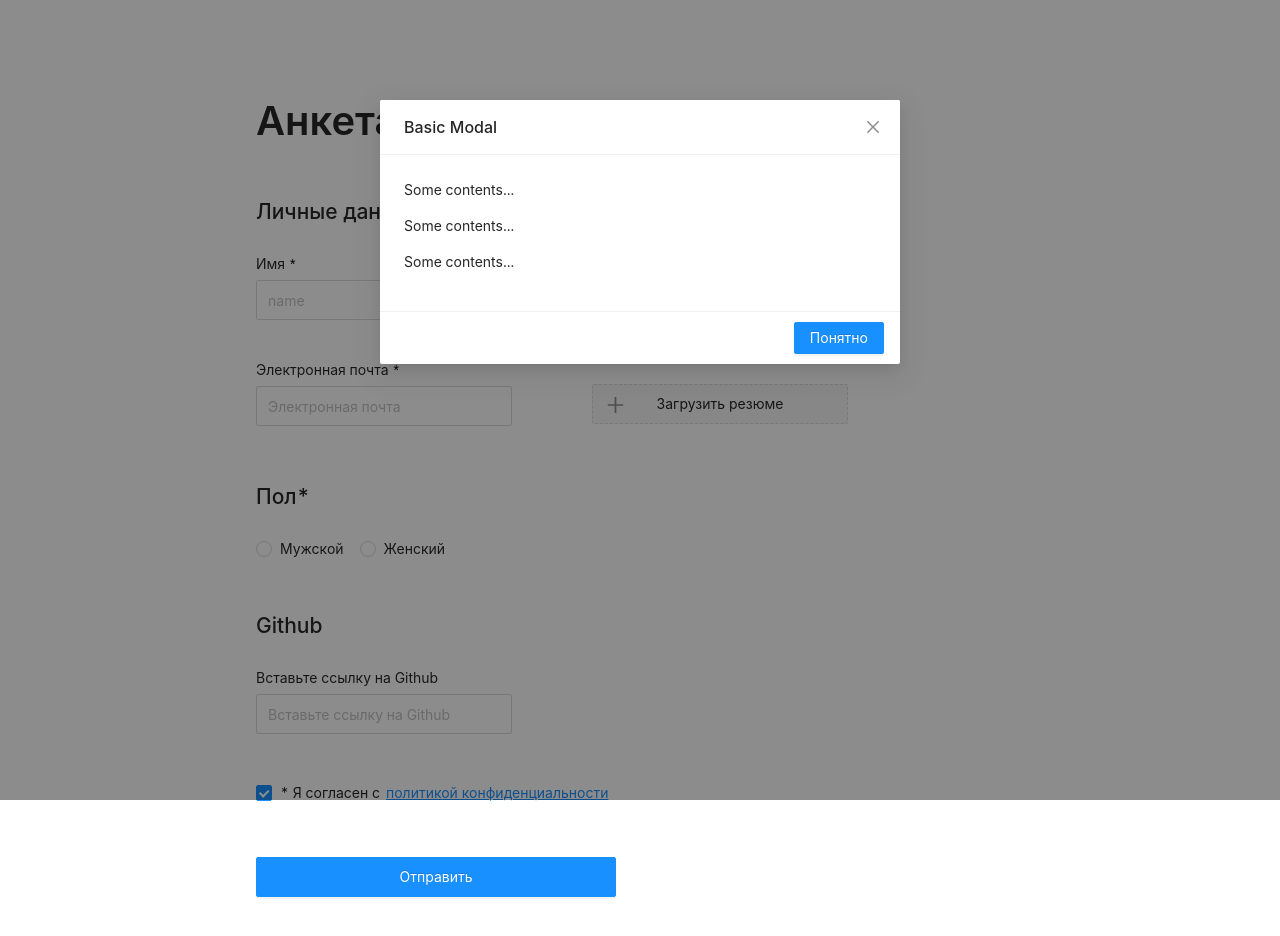
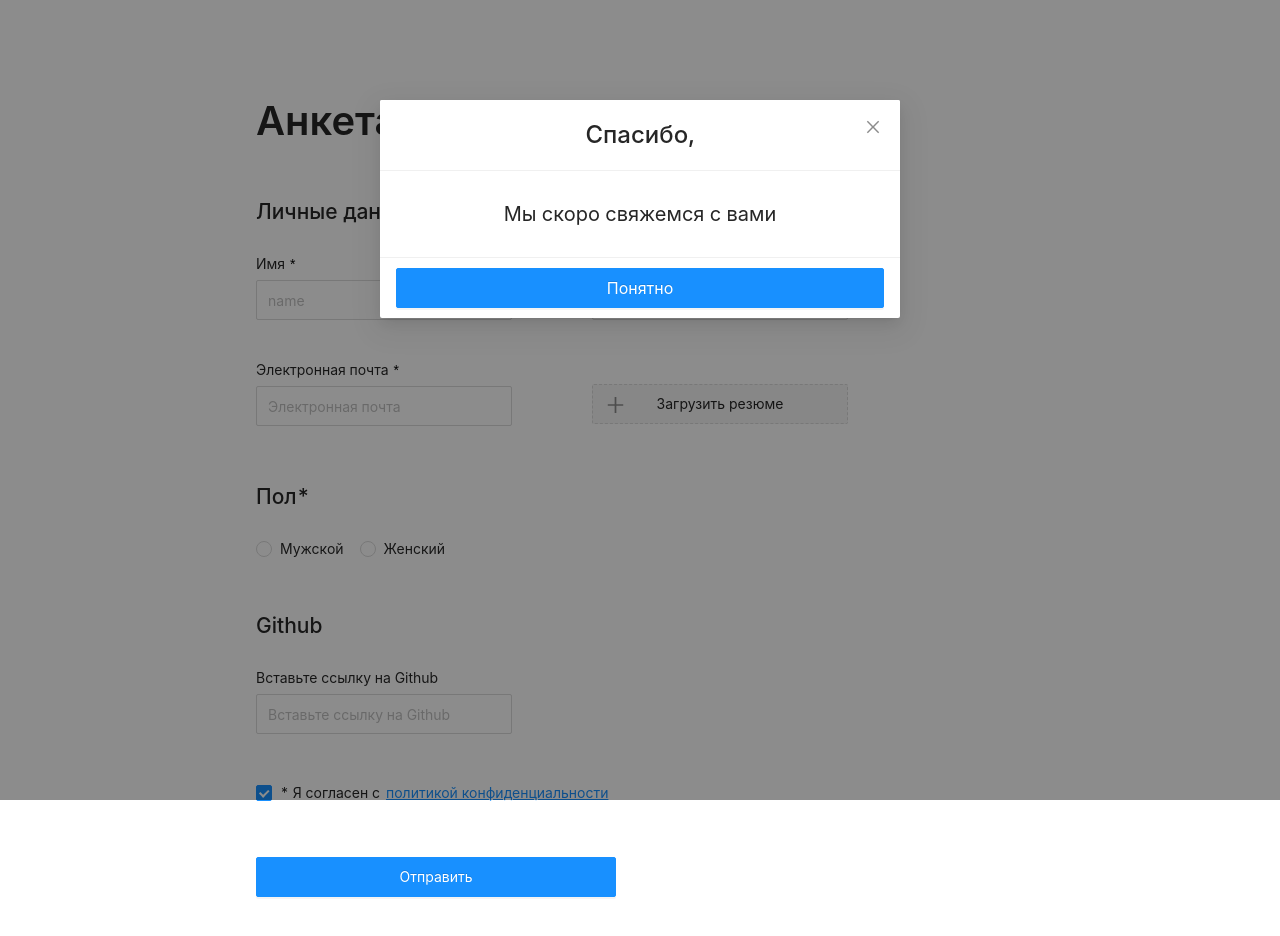
Before and after one commit to PinkHonkKongGmr/nextJs-form, a Next.js app: page / in a window 1280 px wide. Both pictures are taken after a click on the button "политикой конфиденциальности". Shown: the top 936 px of the page. Built offline with nearby package versions, Linux system fonts and the light colour scheme.

Commit message:
styled confirm modal

```diff
--- a/components/containers/applicantQuestionnaire/applicantQuestionnaire.tsx
+++ b/components/containers/applicantQuestionnaire/applicantQuestionnaire.tsx
@@ -1,7 +1,8 @@
 import { useState } from "react";
-import { Modal, Button } from "antd";
+import ConfirmModal from "../../modals/confirm";
 import ApplicantForm from "../../forms/applicantForm";
 import { applicantFormConsts } from "../../../constants/formConstats";
+import { applicantModalConstants } from "../../../constants/modalConstants";
 import classes from "./applicantQuestionnaire.module.scss";
 export default function ApplicantQuestionnaire() {
   const [isModalVisible, setIsModalVisible] = useState(false);
@@ -22,20 +23,14 @@ export default function ApplicantQuestionnaire() {
     <div className={classes.applicantQuestionnaire}>
       <h1>{applicantFormConsts.ru.title}</h1>
       <ApplicantForm agree={showModal} />
-      <Modal
-        title="Basic Modal"
+      <ConfirmModal
+        title={applicantModalConstants.ru.confirm.thank}
+        text={applicantModalConstants.ru.confirm.text}
+        btnText={applicantModalConstants.ru.confirm.btnText}
         visible={isModalVisible}
-        onCancel={handleCancel}
-        footer={[
-          <Button key="submit" type="primary" onClick={handleOk}>
-            Понятно
-          </Button>,
-        ]}
-      >
-        <p>Some contents...</p>
-        <p>Some contents...</p>
-        <p>Some contents...</p>
-      </Modal>
+        ok={handleOk}
+        cancel={handleCancel}
+      />
     </div>
   );
 }
--- /dev/null
+++ b/components/modals/confirm/index.ts
@@ -0,0 +1,3 @@
+import ModalConfirm from "./modalConfirm";
+
+export default ModalConfirm;
--- /dev/null
+++ b/components/modals/confirm/modalConfirm.module.scss
@@ -0,0 +1,14 @@
+.confirmFooter {
+  button {
+    width: 100%;
+    font-size: 16px;
+    line-height: 24px;
+    height: 40px;
+  }
+}
+
+.confirmMain {
+  text-align: center;
+  font-size: 20px;
+  line-height: 38px;
+}
--- /dev/null
+++ b/components/modals/confirm/modalConfirm.tsx
@@ -0,0 +1,29 @@
+import { Modal, Button } from "antd";
+import classes from "./modalConfirm.module.scss";
+
+export default function ModalConfirm({
+  title,
+  text,
+  btnText,
+  visible,
+  ok,
+  cancel,
+}) {
+  return (
+    <Modal
+      title={title}
+      visible={visible}
+      onCancel={cancel}
+      footer={[
+        <div className={classes.confirmFooter}>
+          {" "}
+          <Button key="submit" type="primary" onClick={ok}>
+            {btnText}
+          </Button>
+        </div>,
+      ]}
+    >
+      <div className={classes.confirmMain}>{text}</div>
+    </Modal>
+  );
+}
--- /dev/null
+++ b/constants/modalConstants.js
@@ -0,0 +1,9 @@
+export const applicantModalConstants = {
+  ru: {
+    confirm: {
+      thank: "Спасибо, ",
+      text: "Мы скоро свяжемся с вами",
+      btnText: "Понятно",
+    },
+  },
+};
--- a/styles/globals.css
+++ b/styles/globals.css
@@ -38,6 +38,12 @@ a {
 .pairInputsfieldset:nth-child(3) {
   margin-bottom: 20px;
 }
+.ant-modal-header .ant-modal-title {
+  text-align: center;
+  font-size: 24px;
+  line-height: 38px;
+}
+
 @media (min-width: 480px) {
   .pairInputsfieldset .ant-row:nth-child(1) {
     width: 336px !important;
--- a/tsconfig.json
+++ b/tsconfig.json
@@ -18,7 +18,7 @@
     "next-env.d.ts",
     "**/*.ts",
     "**/*.tsx",
-    "components/uiKit/singleLightWeightFileWithFakeProgressUploader/singleLightWeightFileWithFakeProgressUploader.tsx"
+    "components/uiKit/singleLightWeightFileWithFakeProgressUploader/singleLightWeightFileWithFakeProgressUploader.jsx"
   ],
   "exclude": ["node_modules"]
 }
```
